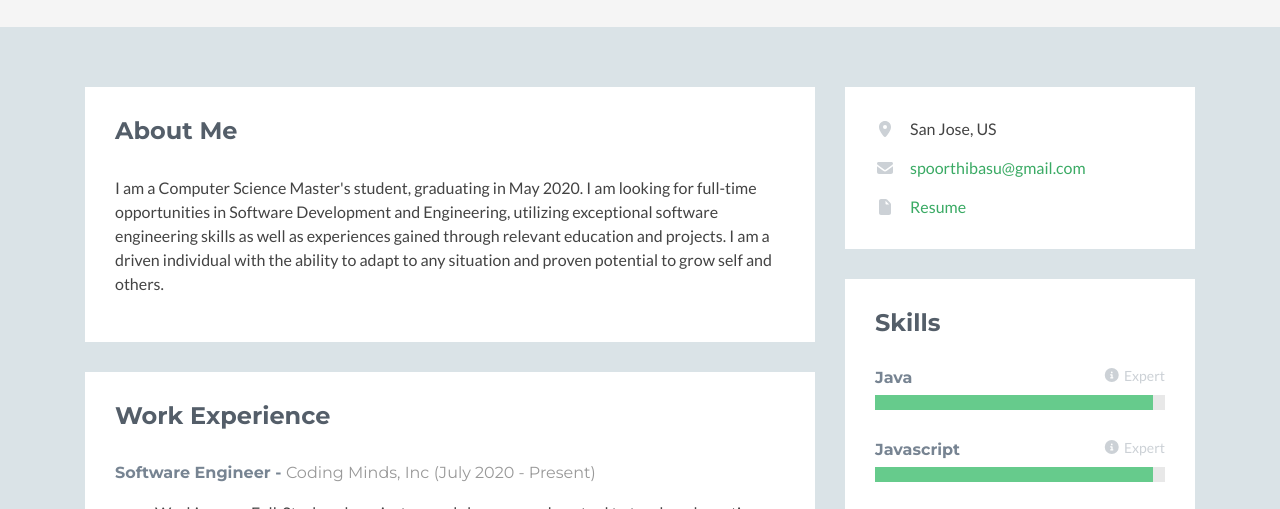
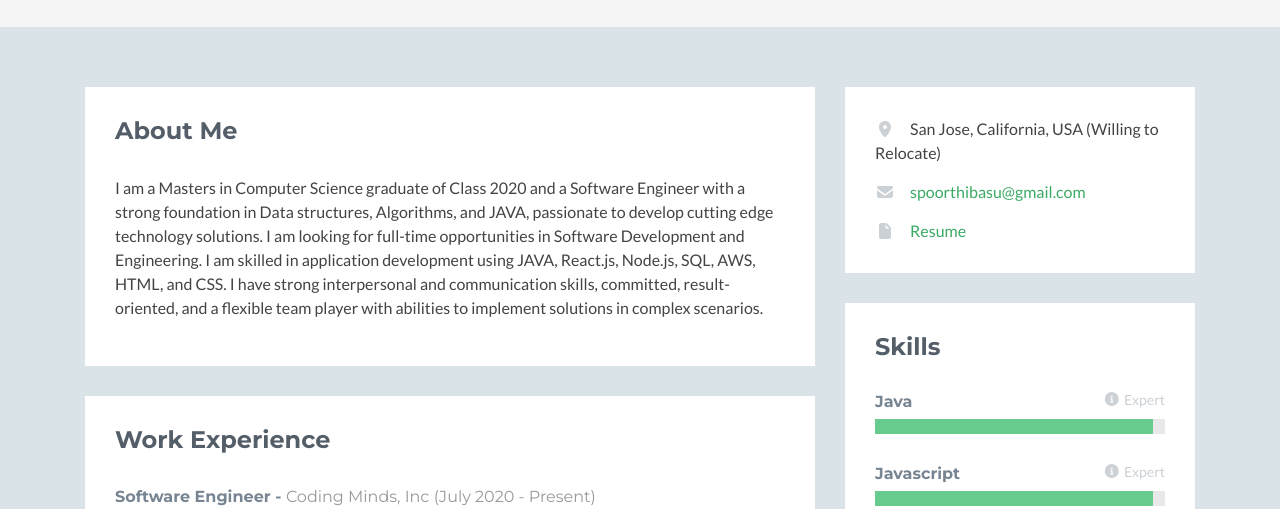
Before and after one commit to spoorthibasu/spoorthibasu.github.io, a plain HTML site: page index.html in a window 1280 px wide. Shown: the part 223-732 px from the top of the page. Drawn offline with nearby package versions, Linux system fonts and the light colour scheme; no server answers; a script that the page names is missing; some icons are missing.

Commit message:
Update index.html

```diff
--- a/index.html
+++ b/index.html
@@ -60,7 +60,7 @@
                     <div class="section-inner">
                         <h2 class="heading">About Me</h2>
                         <div class="content">
-                            <p>I am a Computer Science Master's student, graduating in May 2020. I am looking for full-time opportunities in Software Development and Engineering, utilizing exceptional software engineering skills as well as experiences gained through relevant education and projects. I am a driven individual with the ability to adapt to any situation and proven potential to grow self and others.</p>
+                            <p>I am a Masters in Computer Science graduate of Class 2020 and a Software Engineer with a strong foundation in Data structures, Algorithms, and JAVA, passionate to develop cutting edge technology solutions. I am looking for full-time opportunities in Software Development and Engineering. I am skilled in application development using JAVA, React.js, Node.js, SQL, AWS, HTML, and CSS. I have strong interpersonal and communication skills, committed, result-oriented, and a flexible team player with abilities to implement solutions in complex scenarios.</p>
 
                         </div><!--//content-->
                     </div><!--//section-inner-->
@@ -187,7 +187,7 @@
                         <h2 class="heading sr-only">Basic Information</h2>
                         <div class="content">
                             <ul class="list-unstyled">
-                                <li><i class="fas fa-map-marker-alt"></i><span class="sr-only">Location:</span>San Jose, US</li>
+                                <li><i class="fas fa-map-marker-alt"></i><span class="sr-only">Location:</span>San Jose, California, USA (Willing to Relocate)</li>
                                 <li><i class="fas fa-envelope"></i><span class="sr-only">Email:</span><a href="https://mail.google.com/mail/?view=cm&fs=1&to=spoorthibasu@gmail.com" target="_blank">spoorthibasu@gmail.com</a></li>
                                 <li><i class="fas fa-file"></i><span class="sr-only">Resume:</span><a href="assets/images/Spoorthi_Basu_Resume.pdf" target="_blank">Resume</a></li>
                             </ul>
```
